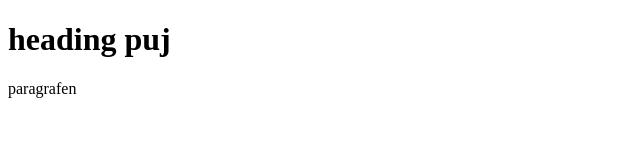
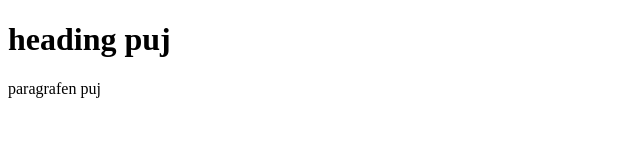
Before and after one commit to kennycph/sletmig-gittest, a plain HTML site: page index.html in a window 1280 px wide. Shown: the full height of the page, 0-640 px from the left. Drawn offline with Linux system fonts and the light colour scheme.

Commit message:
paragraph changed

```diff
--- a/index.html
+++ b/index.html
@@ -10,7 +10,7 @@
 
 <body>
     <h1>heading puj</h1>
-    <p>paragrafen</p>
+    <p>paragrafen puj</p>
     <script src=""></script>
 
 </body>
```
